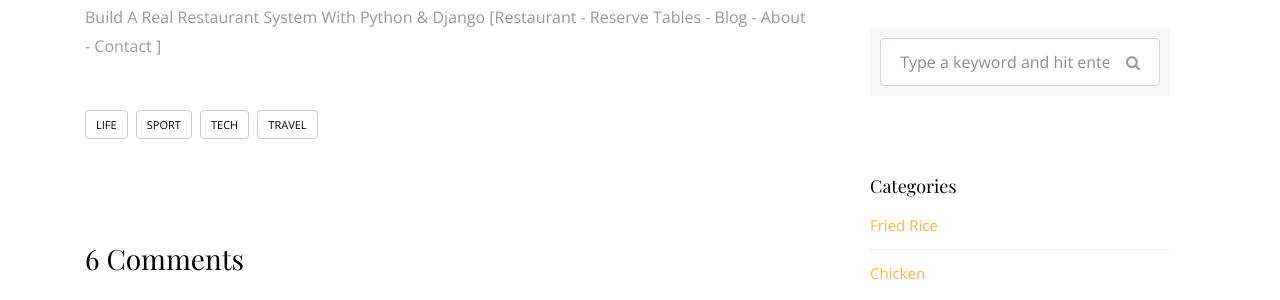
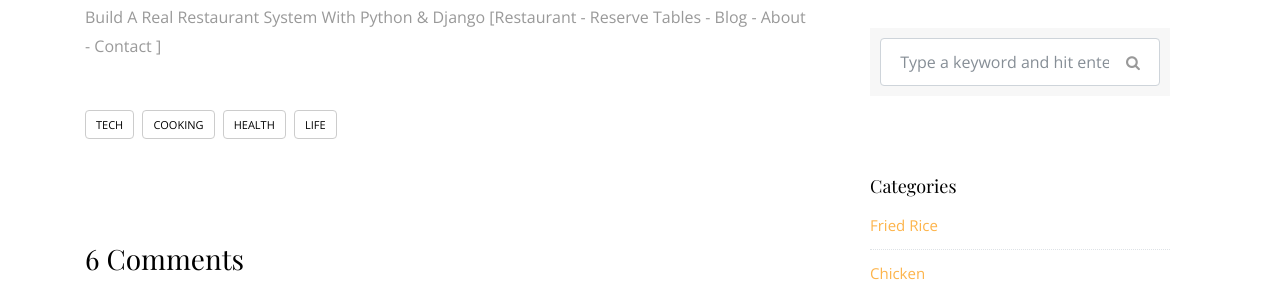
Before and after one commit to IamOmaR22/Restaurant_Site_with_Python_and_Django, a Django app: page /blog/1 in a window 1280 px wide. Shown: the part 749-1049 px from the top of the page. Run offline with Django 3.2, Linux system fonts and the light colour scheme; data comes from the database, SQL or seed files in the repository; parts of the project's set-up code (start-up, migrations or seed data) failed here and were passed over; some libraries are stand-ins or nearby versions; some web fonts are replaced.

Commit message:
Tags done

```diff
--- a/src/blog/templates/post/post_detail.html
+++ b/src/blog/templates/post/post_detail.html
@@ -34,10 +34,9 @@
 
                 <div class="tag-widget post-tag-container mb-5 mt-5">
                     <div class="tagcloud">
-                    <a href="#" class="tag-cloud-link">Life</a>
-                    <a href="#" class="tag-cloud-link">Sport</a>
-                    <a href="#" class="tag-cloud-link">Tech</a>
-                    <a href="#" class="tag-cloud-link">Travel</a>
+                    {% for tag in post_detail.tags.all %}
+                        <a href="#" class="tag-cloud-link">{{ tag }}</a>
+                    {% endfor %}
                     </div>
                 </div>
 
@@ -111,7 +110,7 @@
                     <div class="categories">
                     <h3>Categories</h3>
                     {% for cat in categories %}
-                    <li><a href="#">{{ cat }}</a></li>
+                        <li><a href="#">{{ cat }}</a></li>
                     {% endfor %}
                     </div>
                 </div>
```
